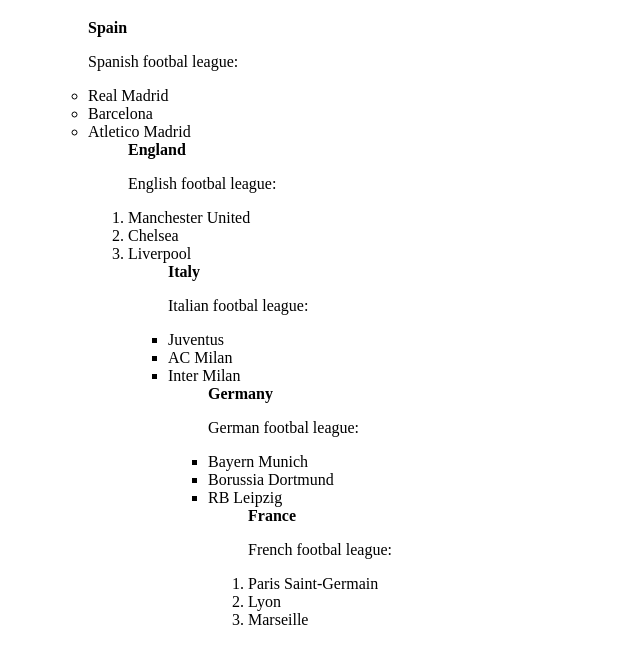
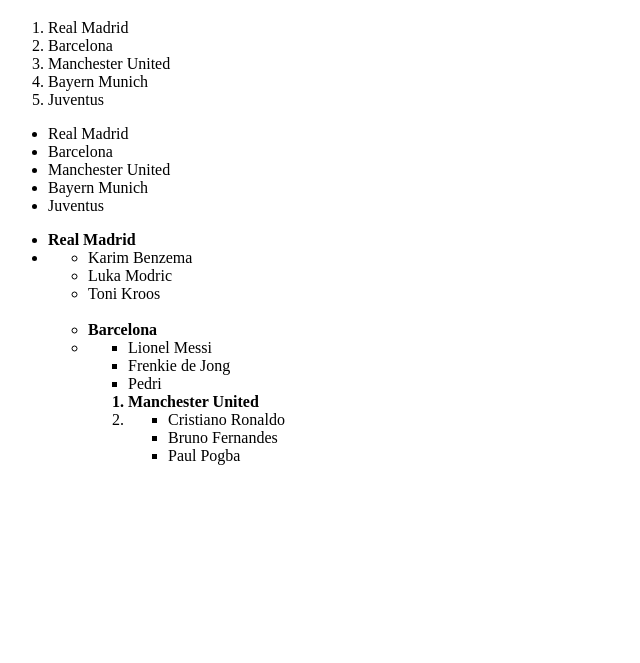
Before and after one commit to Kristijan2006/HTML-CSS-Homework, a plain HTML site: page domasna 1.1/domasna.html in a window 1280 px wide. Shown: the part 61-724 px from the top of the page, without its empty margins (0-640 px from the left). Drawn offline with Linux system fonts and the light colour scheme.

Commit message:
Homework 2

```diff
--- a/domasna 1.1/domasna.html
+++ b/domasna 1.1/domasna.html
@@ -7,38 +7,61 @@
 </head>
 <body>
 <h1>Footbal clubs:</h1>
+<ol>
+    <li>Real Madrid</li>
+    <li>Barcelona</li>
+    <li>Manchester United</li>
+    <li>Bayern Munich</li>
+    <li>Juventus</li>
+</ol>
+
 <ul>
+    <li>Real Madrid</li>
+    <li>Barcelona</li>
+    <li>Manchester United</li>
+    <li>Bayern Munich</li>
+    <li>Juventus</li>
+</ul>
 
-    <ul><b>Spain</b> <dl>Spanish footbal league:</dl>
+<ul>
+    <b><li>Real Madrid</li></b>
+    <li>
+        <ul>
+            <li>Karim Benzema</li>
+            <li>Luka Modric</li>
+            <li>Toni Kroos</li>
+</ul>    <br>
 
-        <li>Real Madrid</li>
-        <li>Barcelona</li>
-        <li>Atletico Madrid</li>
+<ul>
+    <b><li>Barcelona</li></b>
+    <li>
+        <ul>
+            <li>Lionel Messi</li>
+            <li>Frenkie de Jong</li>
+            <li>Pedri</li>
 
-    <ol><b>England</b> <dl>English footbal league:</dl>
 
-        <li>Manchester United</li>
-        <li>Chelsea</li>
-        <li>Liverpool</li>
+</ul>
 
-    <ul><b>Italy</b> <dl>Italian footbal league:</dl>
-        <li>Juventus</li>
-        <li>AC Milan</li>
-        <li>Inter Milan</li>
+<ol>
+    <b><li>Manchester United</li></b>
+    <li>
+        <ul>
+            <li>Cristiano Ronaldo</li>
+            <li>Bruno Fernandes</li>
+            <li>Paul Pogba</li>
 
-        <ul><b>Germany</b> <dl>German footbal league:</dl>
-            <li>Bayern Munich</li>
-            <li>Borussia Dortmund</li>
-            <li>RB Leipzig</li>
-            <ol><b>France</b> <dl>French footbal league:</dl>
-                <li>Paris Saint-Germain</li>
-                <li>Lyon</li>
-                <li>Marseille</li>
+</ul>
+</ol>
+<br>
+<ul>
 
 
 
 
-    </ul>
+
+
+
 
 
 
```
Also changed, not shown: domasna 1.1/domasna2.html (added, +41 -0 lines).
